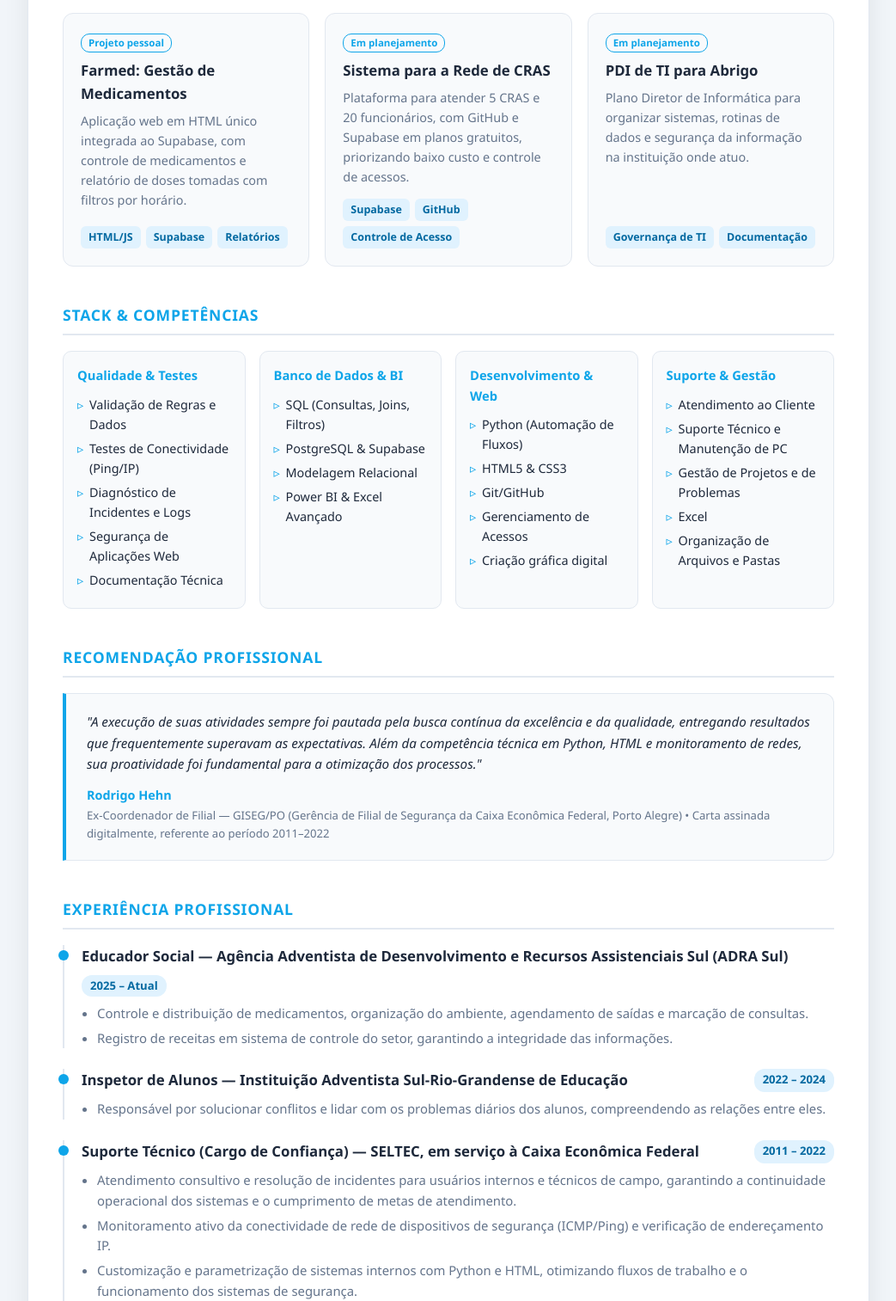
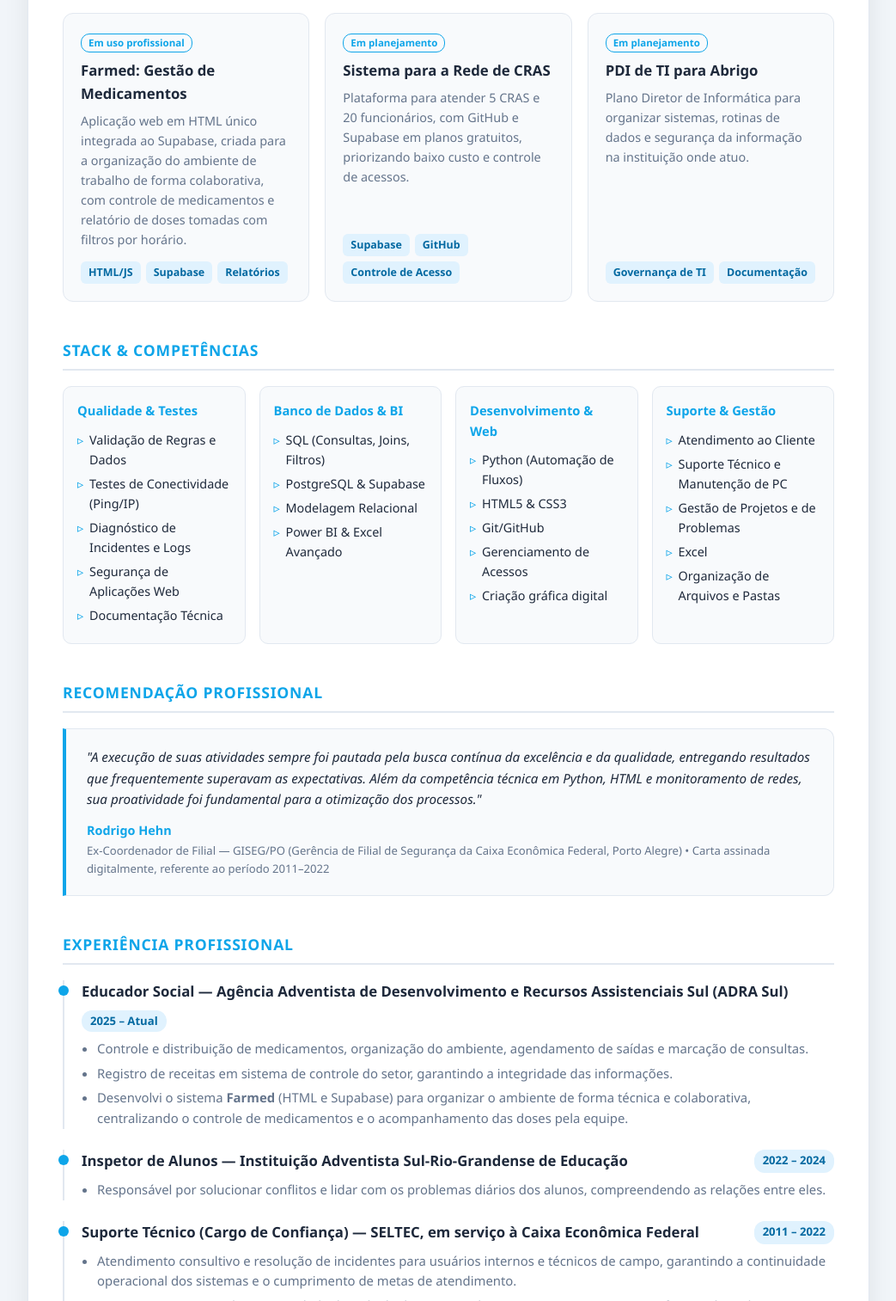
Before and after one commit to MichaelBorba/Apresenta-o, a plain HTML site: page index.html in a window 1280 px wide. Shown: the part 1102-2615 px from the top of the page at 86% size, without its empty margins (118-1161 px from the left). Drawn offline with Linux system fonts and the light colour scheme.

Commit message:
Revise Farmed project details in index.html
Updated project status for Farmed application and added a description of its development.

```diff
--- a/index.html
+++ b/index.html
@@ -146,7 +146,7 @@ footer{text-align:center;padding:20px;background:var(--surface);color:var(--mute
     <div class="card" data-cat="dados qa"><div><h3>Sistema de Backup & Fluxo de Atendimento</h3><p>Rotina automatizada de backup e controle de atendimento para órgão público, atingindo <strong>98% de recuperação de dados</strong> e rastreabilidade.</p></div><div class="pills"><span class="pill">Integridade de Dados</span><span class="pill">Automação</span><span class="pill">Processos</span></div></div>
     <div class="card" data-cat="qa"><div><h3>Monitoramento & Testes de Conectividade</h3><p>Scripts de verificação ativa de dispositivos de segurança e redes com ICMP/Ping, análise de IP e parametrização de sistemas internos.</p></div><div class="pills"><span class="pill">Python</span><span class="pill">HTML</span><span class="pill">Redes / ICMP</span></div></div>
     <div class="card" data-cat="dados"><div><h3>Modelagem SQL & Dashboards Gerenciais</h3><p>Bancos relacionais (PostgreSQL/Supabase), consultas com JOINs para validar regras de negócio e painéis no Power BI.</p></div><div class="pills"><span class="pill">PostgreSQL</span><span class="pill">SQL / Joins</span><span class="pill">Power BI</span></div></div>
-    <div class="card" data-cat="dados web"><div><span class="status">Projeto pessoal</span><h3>Farmed: Gestão de Medicamentos</h3><p>Aplicação web em HTML único integrada ao Supabase, com controle de medicamentos e relatório de doses tomadas com filtros por horário.</p></div><div class="pills"><span class="pill">HTML/JS</span><span class="pill">Supabase</span><span class="pill">Relatórios</span></div></div>
+    <div class="card" data-cat="dados web"><div><span class="status">Em uso profissional</span><h3>Farmed: Gestão de Medicamentos</h3><p>Aplicação web em HTML único integrada ao Supabase, criada para a organização do ambiente de trabalho de forma colaborativa, com controle de medicamentos e relatório de doses tomadas com filtros por horário.</p></div><div class="pills"><span class="pill">HTML/JS</span><span class="pill">Supabase</span><span class="pill">Relatórios</span></div></div>
     <div class="card" data-cat="dados web"><div><span class="status">Em planejamento</span><h3>Sistema para a Rede de CRAS</h3><p>Plataforma para atender 5 CRAS e 20 funcionários, com GitHub e Supabase em planos gratuitos, priorizando baixo custo e controle de acessos.</p></div><div class="pills"><span class="pill">Supabase</span><span class="pill">GitHub</span><span class="pill">Controle de Acesso</span></div></div>
     <div class="card" data-cat="qa dados"><div><span class="status">Em planejamento</span><h3>PDI de TI para Abrigo</h3><p>Plano Diretor de Informática para organizar sistemas, rotinas de dados e segurança da informação na instituição onde atuo.</p></div><div class="pills"><span class="pill">Governança de TI</span><span class="pill">Documentação</span></div></div>
   </div>
@@ -178,6 +178,7 @@ footer{text-align:center;padding:20px;background:var(--surface);color:var(--mute
     <ul>
       <li>Controle e distribuição de medicamentos, organização do ambiente, agendamento de saídas e marcação de consultas.</li>
       <li>Registro de receitas em sistema de controle do setor, garantindo a integridade das informações.</li>
+      <li>Desenvolvi o sistema <strong>Farmed</strong> (HTML e Supabase) para organizar o ambiente de forma técnica e colaborativa, centralizando o controle de medicamentos e o acompanhamento das doses pela equipe.</li>
     </ul>
   </div>
   <div class="tl">
```
